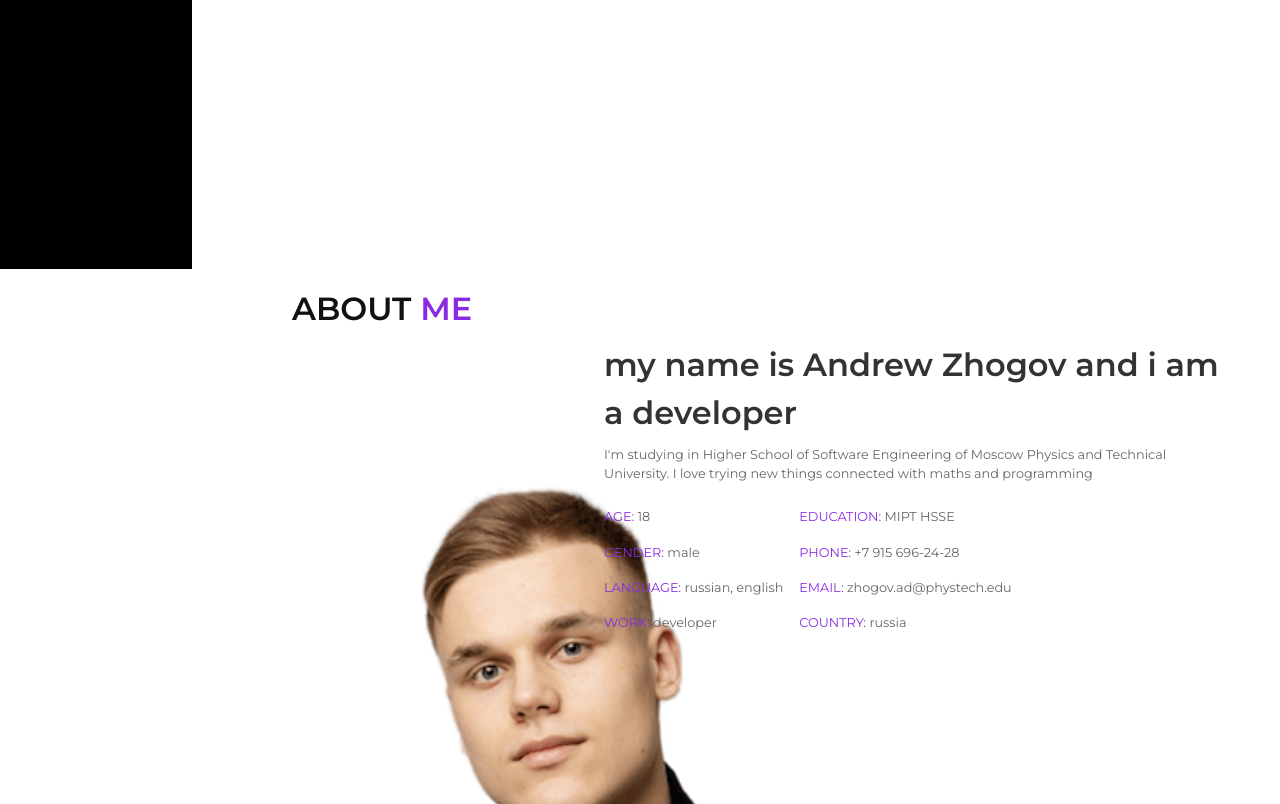
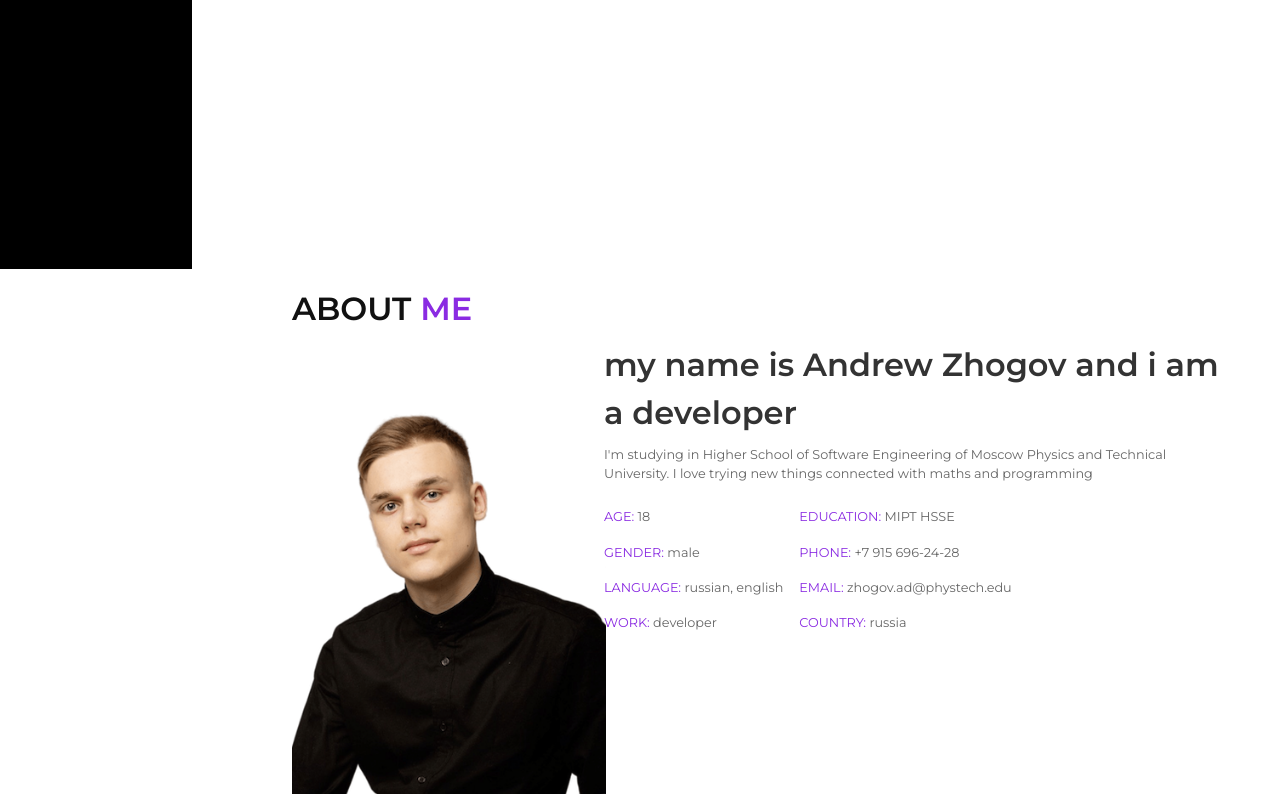
Before and after one commit to mariamalykh/mariamalykh.github.io, a plain HTML site: page index.html in a window 1280 px wide. Shown: the part 531-1335 px from the top of the page. Drawn offline with Linux system fonts and the light colour scheme.

Commit message:
Update style.css

```diff
--- a/css/style.css
+++ b/css/style.css
@@ -156,8 +156,8 @@ html {
 }
 
 .about .row_1 .image .img {
-    height: 201%;
-    width: 201%;
+    height: 100.5%;
+    width: 100.5%;
     object-fit: cover;
 }
 
```
